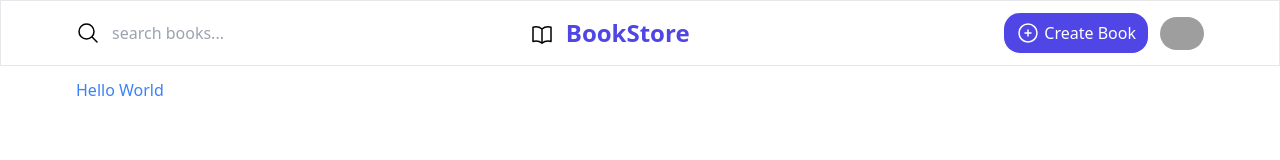
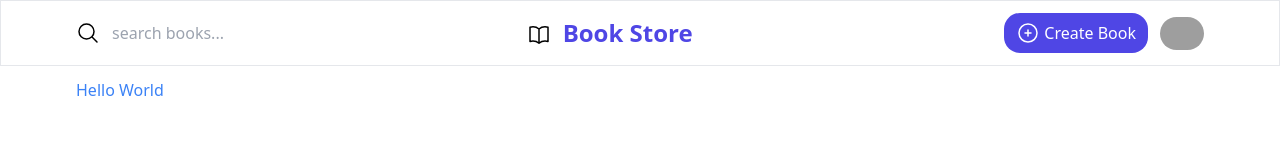
Before and after one commit to stevenchen99/library_management_system, a React (Vite) app: page / in a window 1280 px wide. Shown: the top 160 px of the page. Built offline with nearby package versions, Linux system fonts and the light colour scheme; grey boxes are pictures that could not be loaded.

Commit message:
NavBar Component v1

```diff
--- a/src/components/Navbar.jsx
+++ b/src/components/Navbar.jsx
@@ -19,7 +19,7 @@
               d='M12 6.042A8.967 8.967 0 0 0 6 3.75c-1.052 0-2.062.18-3 .512v14.25A8.987 8.987 0 0 1 6 18c2.305 0 4.408.867 6 2.292m0-14.25a8.966 8.966 0 0 1 6-2.292c1.052 0 2.062.18 3 .512v14.25A8.987 8.987 0 0 0 18 18a8.967 8.967 0 0 0-6 2.292m0-14.25v14.25'
             />
           </svg>
-          <span className='text-2xl font-bold text-primary hidden md:block'>BookStore</span>
+          <span className='text-2xl font-bold text-primary hidden md:block'>Book Store</span>
         </Link>
         <li className='flex items-center gap-3'>
           <Link to='/create' className='text-white bg-primary px-3 py-2 rounded-2xl flex items-center gap-1'>
```
